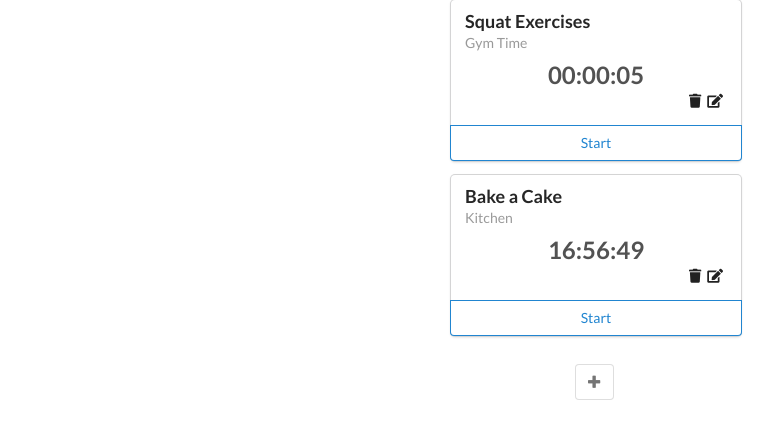
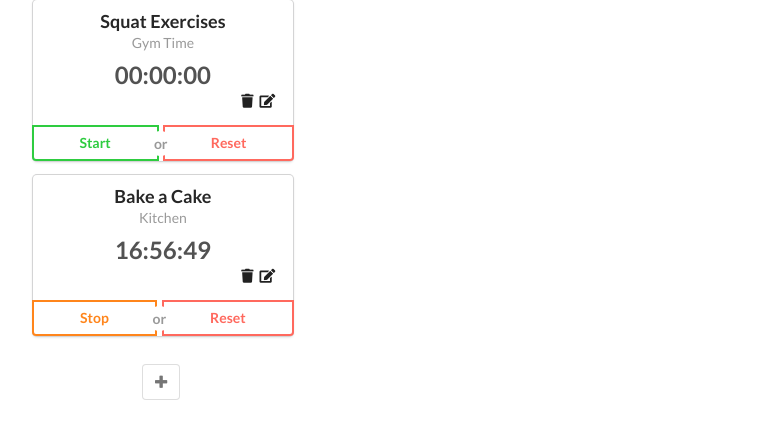
Before and after one commit to yuri-gagarin/timer-task-manager, a React (Create React App) app: page / in a window 1280 px wide. Shown: the top 438 px of the page, without its empty margins (44-817 px from the left). Built offline with nearby package versions, Linux system fonts and the light colour scheme.

Commit message:
working timers with start-stop-reset buttons

```diff
--- a/public/index.html
+++ b/public/index.html
@@ -3,7 +3,7 @@
   <head>
     <meta charset="utf-8">
     <link rel="shortcut icon" href="%PUBLIC_URL%/favicon.ico">
-    <meta name="viewport" content="width=device-width, initial-scale=1, shrink-to-fit=no">
+    <meta name="viewport" content="width=device-width, initial-scale=1, shrink-to-fit=yes">
     <meta name="theme-color" content="#000000">
     <!--
       manifest.json provides metadata used when your web app is added to the
@@ -19,7 +19,7 @@
       work correctly both with client-side routing and a non-root public URL.
       Learn how to configure a non-root public URL by running `npm run build`.
     -->
-    <title>React App</title>
+    <title>StopWatches</title>
   </head>
   <body>
     <noscript>
--- a/src/components/EditableTimer.js
+++ b/src/components/EditableTimer.js
@@ -52,6 +52,9 @@ class EditableTimer extends Component {
                     runningSince={this.props.runningSince}
                     openEditForm={this.openEditForm}
                     deleteTimer={this.props.deleteTimer}
+                    startTimer={this.props.startTimer}
+                    stopTimer={this.props.stopTimer}
+                    resetTimer={this.props.resetTimer}
                 />
             );
         }
--- a/src/components/EditableTimerList.js
+++ b/src/components/EditableTimerList.js
@@ -16,6 +16,9 @@ class EditableTimerList extends Component {
                 runningSince = {timer.runningSince}
                 onFormSubmit = {this.props.editTimer}
                 deleteTimer = {this.props.deleteTimer}
+                startTimer = {this.props.startTimer}
+                stopTimer = {this.props.stopTimer}
+                resetTimer = {this.props.resetTimer}
              />
             );
         })
--- a/src/components/Timer.js
+++ b/src/components/Timer.js
@@ -1,19 +1,40 @@
 import React, {Component} from "react";
+import TimerActionButtons from "./TimerActionButtons";
 import {renderTimeString} from "../helpers/TimeHelper";
+
 
 
 class Timer extends Component {
 
+    constructor(props) {
+        super(props);
+
+        this.startTimer = this.startTimer.bind(this);
+        this.stopTimer = this.stopTimer.bind(this);
+        this.resetTimer = this.resetTimer.bind(this);
+
+    }
+
+    startTimer() {
+        this.props.startTimer(this.props.id);
+    }
+    stopTimer() {
+        this.props.stopTimer(this.props.id);
+    }
+    resetTimer() {
+        this.props.resetTimer(this.props.id);
+    }
     componentDidMount() {
         this.forceUpdateInterval = setInterval(() => {
-            this.forceUpdate()}, 1000);
+        this.forceUpdate()}, 500);
     }
+
     componentWillUnmount() {
         clearInterval(this.forceUpdateInterval);
     }
     render() {
+
         const elapsedTime = renderTimeString(this.props.elapsed, this.props.runningSince);
-        console.log(this.props.elapsed)
         return (
             <div className="ui centered card">
                 <div className="content">
@@ -35,9 +56,12 @@ class Timer extends Component {
                         </span>
                     </div>
                 </div>
-                <div className="ui bottom attached blue basic button">
-                    Start
-                </div>
+                <TimerActionButtons
+                    timerRunning = {this.props.runningSince}
+                    startTimer = {this.startTimer}
+                    resetTimer = {this.resetTimer}
+                    stopTimer = {this.stopTimer}
+                />
             </div>
         );
     }
--- /dev/null
+++ b/src/components/TimerActionButtons.js
@@ -0,0 +1,35 @@
+import React, {Component} from "react";
+
+class TimerActionButtons extends Component {
+
+    render() {
+        if (this.props.timerRunning) {
+            return(
+                <div className="ui bottom attached buttons">
+                    <div className="ui orange button inverted" onClick={this.props.stopTimer}>
+                        Stop
+                    </div>
+                    <div className="or color red"></div>
+                    <div className="ui red button inverted" onClick={this.props.resetTimer}>
+                        Reset
+                    </div>
+                </div>
+            );
+        }
+        else {
+            return(
+                <div className="ui bottom attached buttons">
+                    <div className="ui green button inverted" onClick={this.props.startTimer}>
+                        Start
+                    </div>
+                    <div className="or color red"></div>
+                    <div className="ui red button inverted" onClick={this.props.resetTimer}>
+                        Reset
+                    </div>
+                </div>
+            );
+        }
+    }
+}
+
+export default TimerActionButtons;
--- a/src/components/TimerDashboard.js
+++ b/src/components/TimerDashboard.js
@@ -5,12 +5,18 @@ import ToggleableTimerForm from "./ToggleableTimerForm";
 import {newTimer} from "../helpers/TimeHelper";
 import {timers} from "../helpers/Timers";
 
+
 class TimersDashboard extends Component {
     constructor(props) {
         super(props);
         //timer CRUD
         this.handleTimerForm = this.handleTimerForm.bind(this);
         this.handleDeleteTimer = this.handleDeleteTimer.bind(this);
+
+        //timer controls
+        this.handleStartTimer = this.handleStartTimer.bind(this);
+        this.handleStopTimer = this.handleStopTimer.bind(this);
+        this.handleResetTimer = this.handleResetTimer.bind(this);
 
         this.state = {
             timers:[],
@@ -22,6 +28,7 @@ class TimersDashboard extends Component {
         });
     }
 
+    //timer edit controlls
     handleTimerForm(timer) {
 
         if (timer.id) {
@@ -42,27 +49,79 @@ class TimersDashboard extends Component {
             let task =
             newTimer({
                 title: timer.title,
-                project: timer.project
+                project: timer.project,
+                elapsed: null,
+                runningSince: Date.now()
             });
-            this.setState({timers: this.state.timers.concat(task)});
+            this.setState({timers: this.state.timers.concat(task)}, () => console.log(this.state.timers));
         }
     }
     handleDeleteTimer(timerID) {
-        console.log(timerID);
         const updatedTimers = this.state.timers.filter(t => {
-            return t.id != timerID;
+            return t.id !== timerID;
         });
+        this.setState({timers: updatedTimers});
+    }
+
+    //timer controlls
+    handleStartTimer(timerID) {
+        const updatedTimers = this.state.timers.map(timer => {
+            if (timerID === timer.id) {
+                console.log(timer)
+                if (timer.elapsed != null) {
+                    timer.runningSince = Date.now() - timer.elapsed;
+                    timer.elapsed = 0;
+                }
+                else {
+                    timer.runningSince = Date.now();
+                }
+                return timer;
+            }
+            else {
+                return timer;
+            }
+        });
+        this.setState({timers: updatedTimers});
+    }
+    handleResetTimer(timerID) {
+        const updatedTimers = this.state.timers.map(timer => {
+            if (timerID === timer.id) {
+                timer.elapsed = null;
+                timer.runningSince = null;
+                return timer;
+            }
+            else {
+                return timer;
+            }
+        });
+        this.setState({timers: updatedTimers});
+    }
+    handleStopTimer(timerID) {
+        const updatedTimers = this.state.timers.map(timer => {
+            if (timer.id === timerID) {
+                timer.elapsed = Date.now() - timer.runningSince;
+                timer.runningSince = null;
+                return timer;
+            }
+            else {
+                return timer;
+            }
+        });
+
         this.setState({timers: updatedTimers});
     }
 
     render() {
         return(
-            <div className="ui three column centered grid">
+            <div className="ui four column doubling stackable grid container">
                 <div className="column">
                     <EditableTimerList
                         timers = {this.state.timers}
                         editTimer = {this.handleTimerForm}
                         deleteTimer = {this.handleDeleteTimer}
+                        startTimer = {this.handleStartTimer}
+                        stopTimer = {this.handleStopTimer}
+                        resetTimer = {this.handleResetTimer}
                      />
 
                     <ToggleableTimerForm
--- a/src/helpers/TimeHelper.js
+++ b/src/helpers/TimeHelper.js
@@ -8,7 +8,8 @@ const newTimer = function(attrs={}) {
         title: attrs.title || "Timer",
         project: attrs.project || "Project",
         id: uuidv4(),
-        elapsed: 0
+        elapsed: 0,
+        runningSince: null
     };
 
     return timer;
--- a/src/helpers/Timers.js
+++ b/src/helpers/Timers.js
@@ -6,7 +6,7 @@ const timers = [
         project: "Gym Time",
         id: uuidv4(),
         elapsed: 0,
-        runningSince: Date.now()
+        runningSince: null
     },
 
     {
```
Also changed, not shown: src/components/TimerActionButton.js (deleted, +0 -23 lines).
